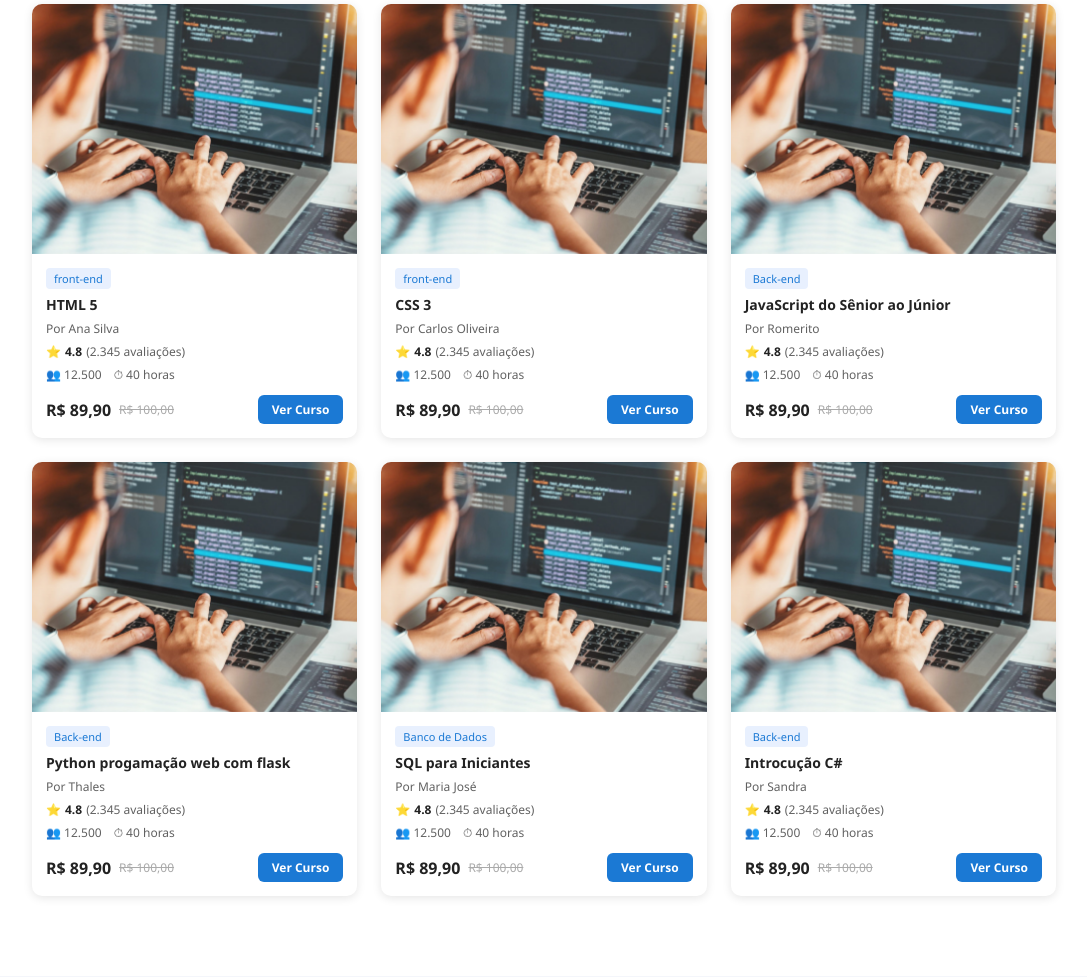
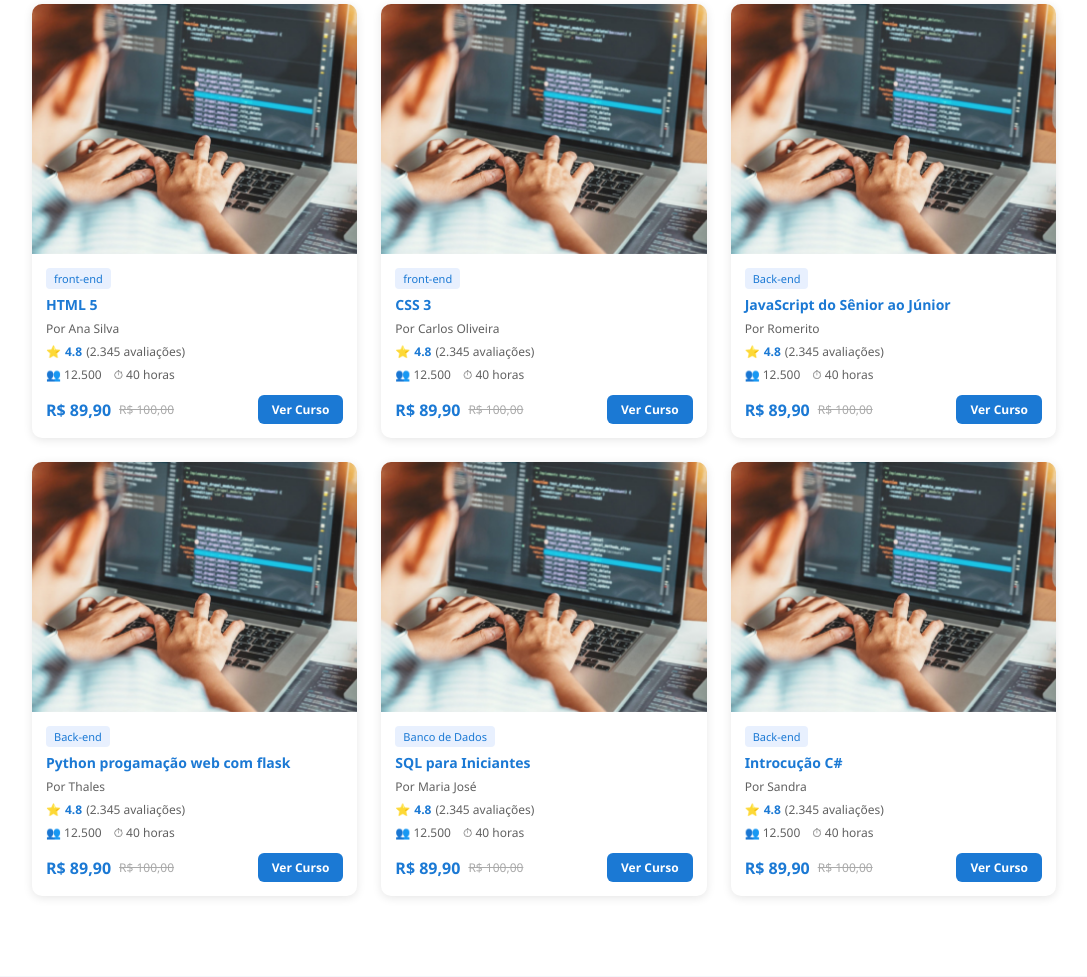
Before and after one commit to guilhermesaul/PROJETO1-PSI, a Flask app: page /home in a window 1280 px wide. Shown: the part 975-1952 px from the top of the page, without its empty margins (96-1183 px from the left). Run offline with Flask 3, Linux system fonts and the light colour scheme.

Commit message:
Mudando cor para azul

```diff
--- a/static/css/home.css
+++ b/static/css/home.css
@@ -187,7 +187,7 @@ input[type="search"] {
 .card-titulo {
     font-size: 14px;
     font-weight: bold;
-    color: #222;
+    color: var(--azul-principal);
 }
 .card-autor {
     font-size: 12px;
@@ -201,7 +201,7 @@ input[type="search"] {
     color: var(--cinza-texto);
 }
 .card-avaliacao strong {
-    color: #222;
+    color: var(--azul-principal);
 }
 .card-info {
     display: flex;
@@ -219,7 +219,7 @@ input[type="search"] {
 .preco-atual {
     font-weight: bold;
     font-size: 16px;
-    color: #222;
+    color: var(--azul-principal);
 }
 .preco-antigo {
     font-size: 12px;
```
